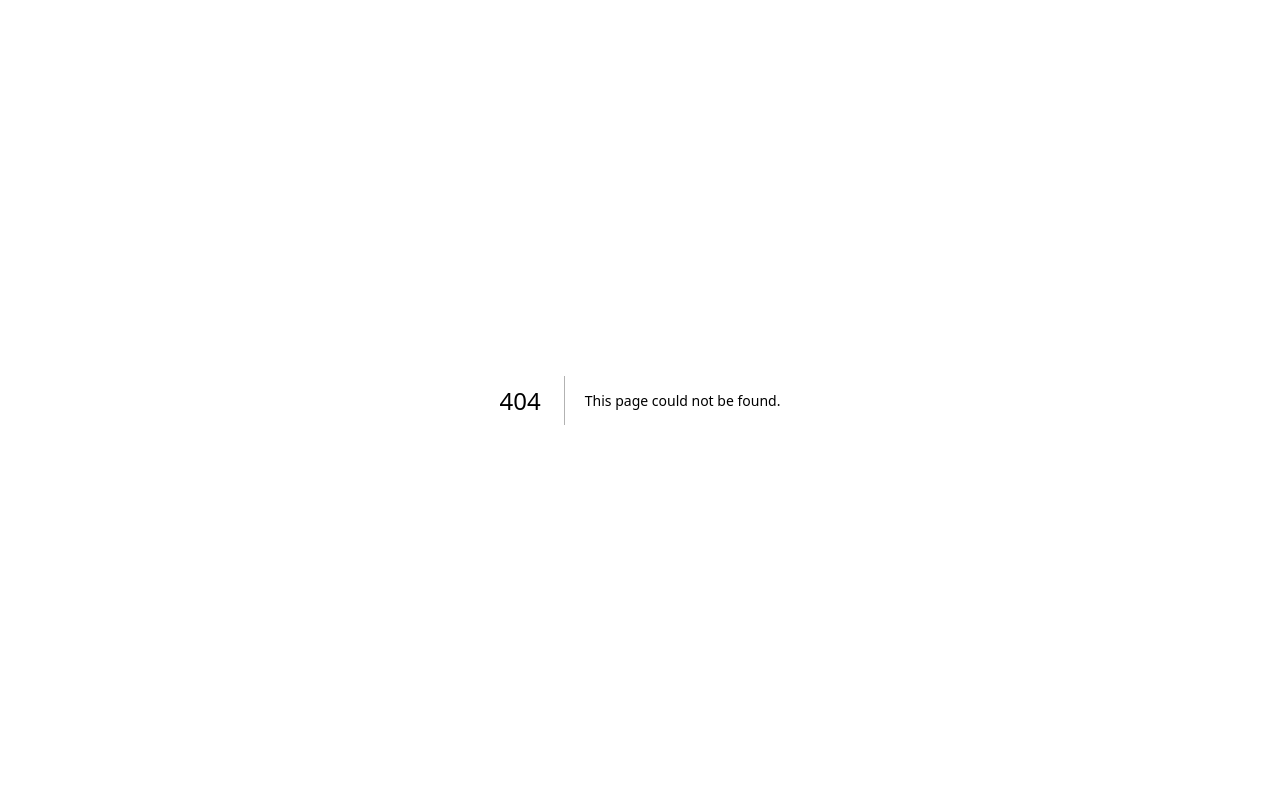
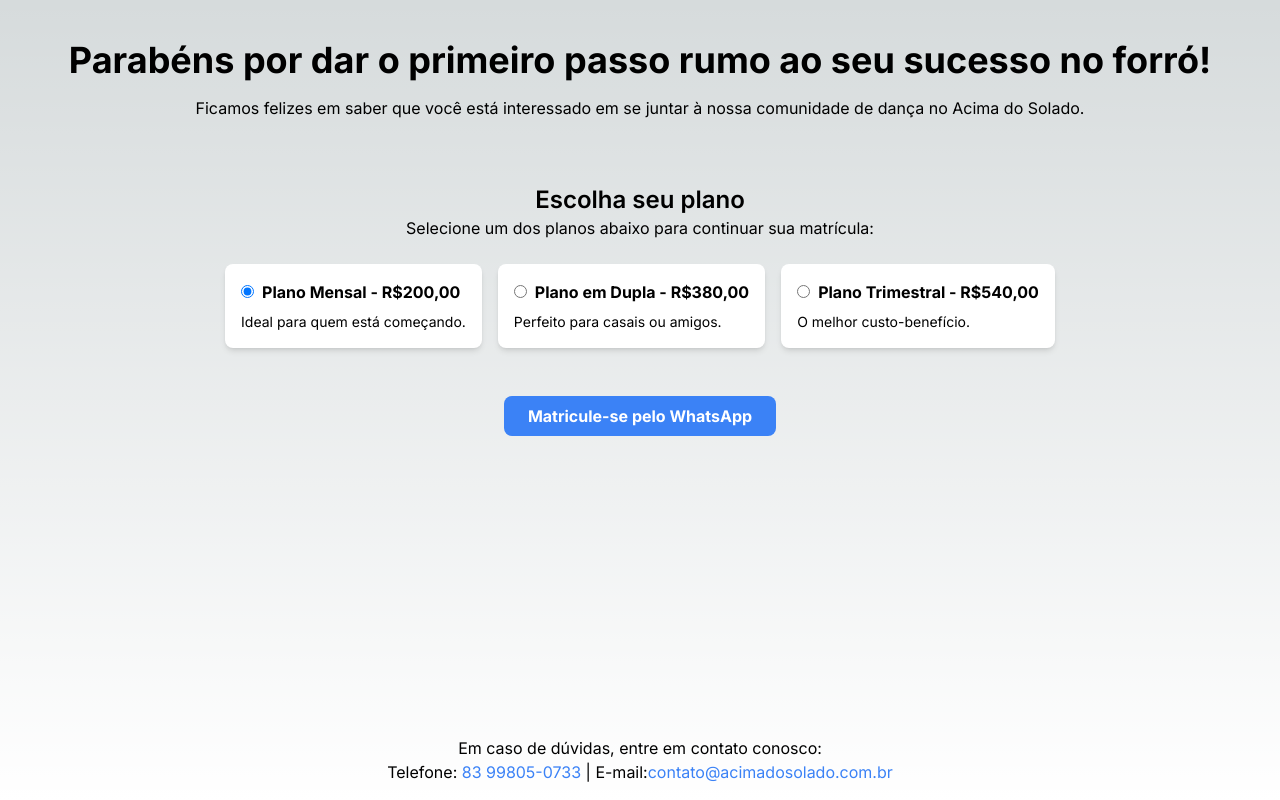
Before and after one commit to rubensGouveia/landingPage-ADS, a Next.js app: page /matricula in a window 1280 px wide. Before the commit this address had no page. Built offline with nearby package versions, Linux system fonts and the light colour scheme.

Commit message:
pagina matricula

```diff
--- /dev/null
+++ b/src/app/matricula/page.tsx
@@ -0,0 +1,137 @@
+"use client";
+import {
+  ChangeEvent,
+  useState,
+  FC,
+  useEffect,
+  useLayoutEffect,
+  useCallback,
+} from "react";
+
+import Head from "next/head";
+import React from "react";
+import Link from "next/link";
+import { usePathname, useRouter, useSearchParams } from "next/navigation";
+
+const Matricula: FC = () => {
+  const myPlans = [
+    {
+      id: "mensal",
+      title: "Plano Mensal",
+      price: "R$200,00",
+      description: "Ideal para quem está começando.",
+    },
+    {
+      id: "dupla",
+      title: "Plano em Dupla",
+      price: "R$380,00",
+      description: "Perfeito para casais ou amigos.",
+    },
+    {
+      id: "trimestral",
+      title: "Plano Trimestral",
+      price: "R$540,00",
+      description: "O melhor custo-benefício.",
+    },
+  ];
+  const searchParams = useSearchParams();
+  const router = useRouter();
+  const pathname = usePathname();
+
+  const createQueryString = useCallback(
+    (name: string, value: string) => {
+      const params = new URLSearchParams(searchParams.toString());
+      params.set(name, value);
+
+      return params.toString();
+    },
+    [searchParams]
+  );
+  const plano = searchParams.get("plano");
+  const planSelected = plano;
+  const initialPlan = planSelected
+    ? myPlans.find((plan) => plan.id === planSelected)?.id
+    : myPlans[0].id;
+
+  const [selectedPlan, setSelectedPlan] = useState(initialPlan);
+
+  const handlePlanChange = (event: ChangeEvent<HTMLInputElement>) => {
+    setSelectedPlan(event.target.value);
+    router.push(
+      pathname + "?" + createQueryString("plano", event.target.value)
+    );
+  };
+
+  return (
+    <div className="flex flex-col min-h-screen justify-between">
+      <Head>
+        <title>Matrícula | Acima do Solado</title>
+      </Head>
+      <main className="flex-grow">
+        <div className="text-center py-10">
+          <h1 className="text-4xl font-bold mb-4">
+            Parabéns por dar o primeiro passo rumo ao seu sucesso no forró!
+          </h1>
+          <p className="mb-6">
+            Ficamos felizes em saber que você está interessado em se juntar à
+            nossa comunidade de dança no Acima do Solado.
+          </p>
+        </div>
+        <div className="text-center mb-6">
+          <h2 className="text-2xl font-semibold">Escolha seu plano</h2>
+          <p>Selecione um dos planos abaixo para continuar sua matrícula:</p>
+        </div>
+        <div className="flex flex-col items-center justify-center gap-6 mb-8">
+          <div className="flex flex-wrap justify-center gap-4">
+            {myPlans.map((plan) => (
+              <label
+                key={plan.id}
+                className="block p-4 bg-white shadow-md rounded-lg cursor-pointer"
+              >
+                <input
+                  type="radio"
+                  name="plano"
+                  value={plan.id}
+                  onChange={handlePlanChange}
+                  className="mr-2"
+                  checked={selectedPlan === plan.id}
+                />
+                <span className="font-bold">
+                  {plan.title} - {plan.price}
+                </span>
+                <p className="text-sm mt-2">{plan.description}</p>
+              </label>
+            ))}
+          </div>
+          <Link
+            href={`https://wa.me/5583998050733?text=Olá, estou interessado(a) no plano ${selectedPlan} da sala VIP e gostaria de mais informações sobre a matrícula.`}
+            target="_blank"
+            className={`mt-6 px-6 py-2 bg-blue-500 hover:bg-blue-600 text-white font-bold rounded-lg transition duration-300`}
+          >
+            Matricule-se pelo WhatsApp
+          </Link>
+        </div>
+      </main>
+      <footer className="text-center p-4">
+        Em caso de dúvidas, entre em contato conosco: <br />
+        Telefone:{" "}
+        <Link
+          href={`https://wa.me/5583998050733?text=Olá, estou com dúvidas sobre a sala VIP e gostaria de mais informações para fazer a matrícula.`}
+          className="text-blue-500"
+        >
+          83 99805-0733
+        </Link>{" "}
+        | E-mail:
+        <Link
+          href="mailto:contato@acimadosolado.com.br"
+          target="_blank"
+          className="text-blue-500"
+        >
+          contato@acimadosolado.com.br
+        </Link>
+      </footer>
+    </div>
+  );
+};
+
+export default Matricula;
--- a/src/components/AboutClasses.tsx
+++ b/src/components/AboutClasses.tsx
@@ -1,6 +1,9 @@
+"use client";
 import React from "react";
-
+import Link from "next/link";
+import { useRouter } from "next/navigation";
 export const AboutClasses: React.FC = () => {
+  const router = useRouter();
   return (
     <section className="py-20">
       <div className="container mx-auto px-4">
@@ -33,9 +36,11 @@ export const AboutClasses: React.FC = () => {
         </div>
 
         <div className="text-center my-10">
+          <Link href="/matricula">
             <button className="px-6 py-2 bg-blue-600 text-white rounded-full font-bold hover:bg-blue-700 transition duration-200">
               Inscreva-se agora e comece a dançar!
             </button>
+          </Link>
           <p className="mt-4 text-red-600">
             Vagas limitadas para garantir a qualidade do ensino!
           </p>
@@ -70,9 +75,11 @@ export const AboutClasses: React.FC = () => {
         </div>
 
         <div className="text-center my-10">
+          <Link href="/matricula">
             <button className="px-6 py-2 bg-blue-600 text-white rounded-full font-bold hover:bg-blue-700 transition duration-200">
               Garanta sua vaga antes que acabe!
             </button>
+          </Link>
         </div>
 
         <h2 className="text-3xl font-bold text-center mb-4">
@@ -105,7 +112,10 @@ export const AboutClasses: React.FC = () => {
                 </li>
               </ul>
 
-              <button className="inline-flex items-center justify-center py-2 px-3 text-sm font-medium text-center text-white bg-blue-700 rounded-lg hover:bg-blue-800 focus:ring-4 focus:ring-blue-300">
+              <button
+                onClick={() => router.push(`/matricula?plano=mensal`)}
+                className="inline-flex items-center justify-center py-2 px-3 text-sm font-medium text-center text-white bg-blue-700 rounded-lg hover:bg-blue-800 focus:ring-4 focus:ring-blue-300"
+              >
                 Escolher Pacote
               </button>
             </div>
@@ -129,7 +139,10 @@ export const AboutClasses: React.FC = () => {
                 </li>
               </ul>
 
-              <button className="inline-flex justify-center items-center py-2 px-3 text-sm font-medium text-center text-white bg-blue-700 rounded-lg hover:bg-blue-800 focus:ring-4 focus:ring-blue-300 mt-auto ">
+              <button
+                onClick={() => router.push(`/matricula?plano=dupla`)}
+                className="inline-flex justify-center items-center py-2 px-3 text-sm font-medium text-center text-white bg-blue-700 rounded-lg hover:bg-blue-800 focus:ring-4 focus:ring-blue-300 mt-auto "
+              >
                 Escolher Pacote
               </button>
             </div>
@@ -153,7 +166,10 @@ export const AboutClasses: React.FC = () => {
                 </li>
               </ul>
 
-              <button className="inline-flex justify-center items-center py-2 px-3 text-sm font-medium text-center text-white bg-blue-700 rounded-lg hover:bg-blue-800 focus:ring-4 focus:ring-blue-300">
+              <button
+                onClick={() => router.push(`/matricula?plano=trimestral`)}
+                className="inline-flex justify-center items-center py-2 px-3 text-sm font-medium text-center text-white bg-blue-700 rounded-lg hover:bg-blue-800 focus:ring-4 focus:ring-blue-300"
+              >
                 Escolher Pacote
               </button>
             </div>
--- a/src/components/HeroSection.tsx
+++ b/src/components/HeroSection.tsx
@@ -1,3 +1,5 @@
+import Link from "next/link";
+
 export const HeroSection: React.FC = () => {
   return (
     <section className="text-center py-20 bg-blue-500 text-white">
@@ -8,9 +10,11 @@ export const HeroSection: React.FC = () => {
         Você quer arrasar na pista durante as festas juninas? Nossas aulas de
         forró VIP são perfeitas para você!
       </p>
-      <button className="mt-8 px-6 py-2 bg-red-600 rounded-full font-bold hover:bg-red-700 transition duration-200">
-        Quero me matricular agora!
-      </button>
+      <Link href="/matricula">
+        <button className="mt-8 px-6 py-2 bg-red-600 rounded-full font-bold hover:bg-red-700 transition duration-200">
+          Quero me matricular agora!
+        </button>
+      </Link>
     </section>
   );
 };
```
Lines whose indentation alone changed are shown as unchanged.
